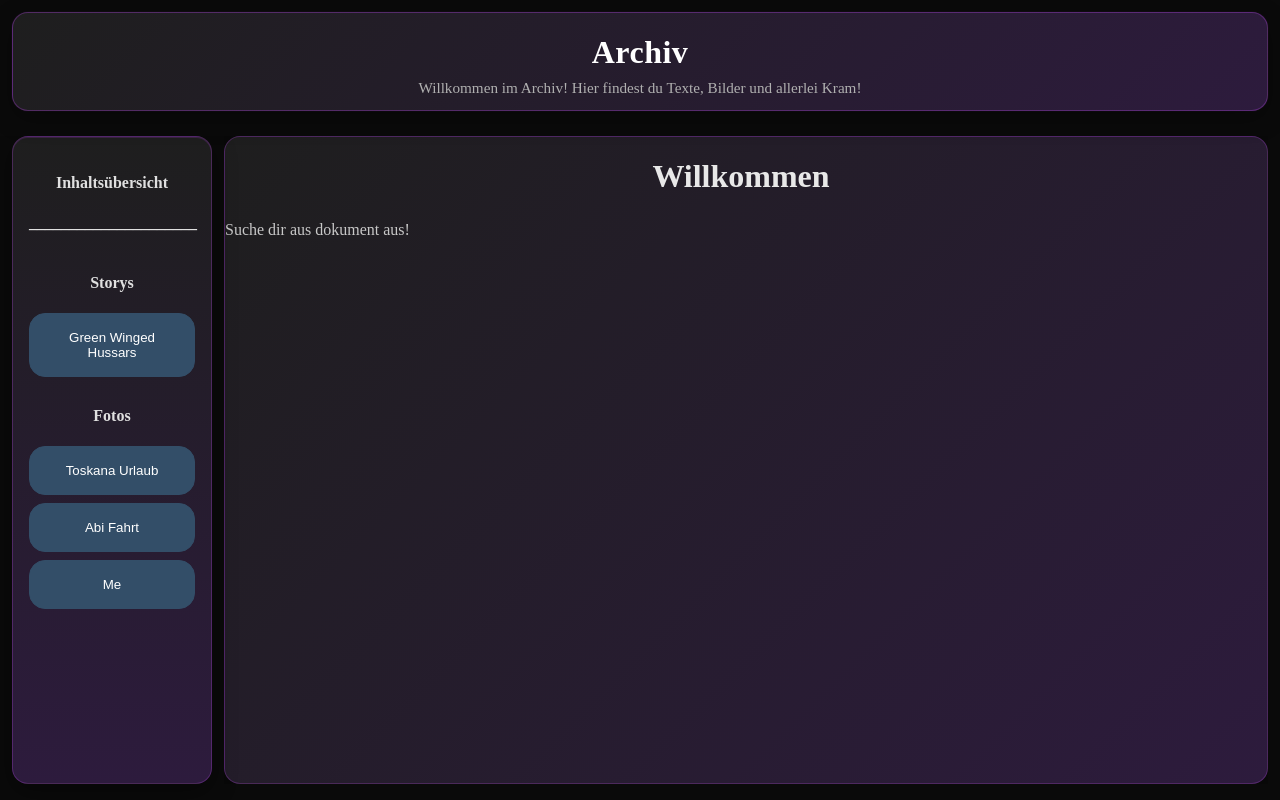
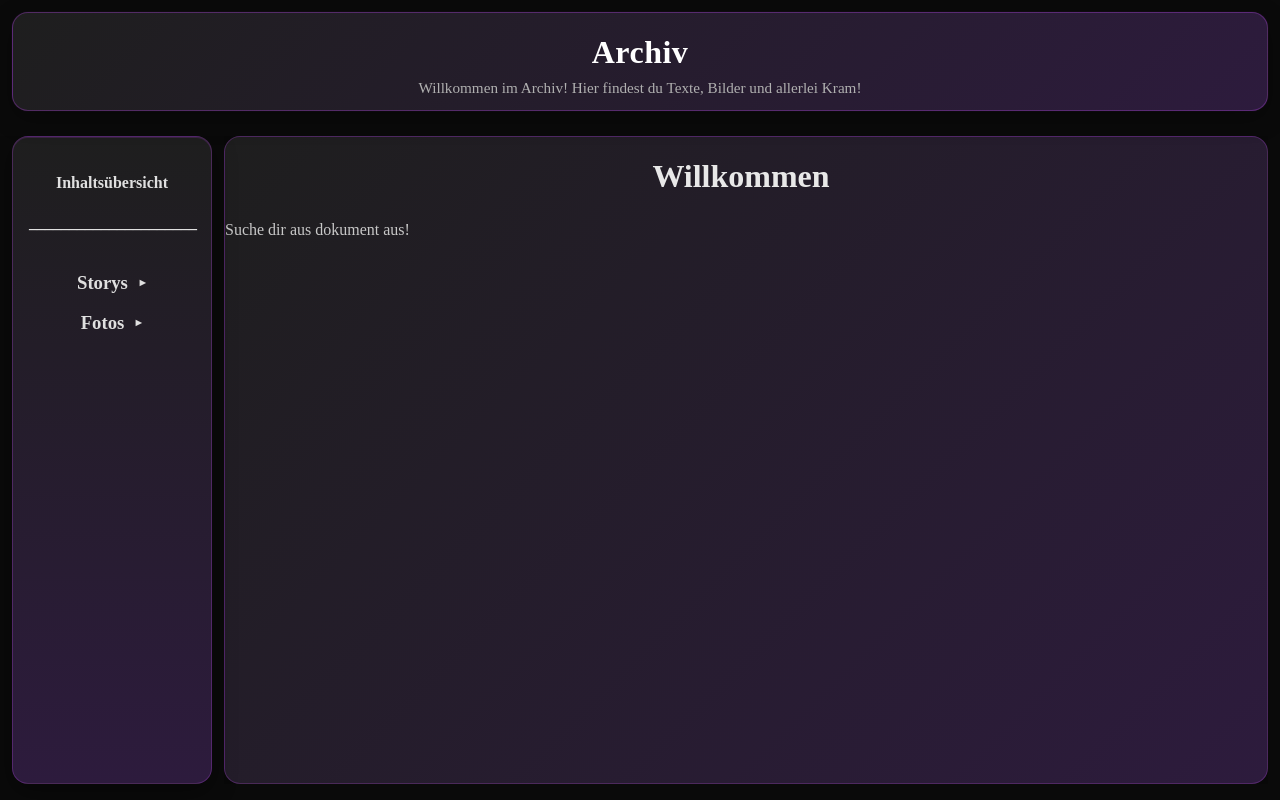
Before and after one commit to TillKerkhoff/MiaWeb, an Angular app in the folder angular-MiaWeb/: page /archiv in a window 1280 px wide. Built offline with nearby package versions, Linux system fonts and the light colour scheme.

Commit message:
Mobilansicht verbessert

```diff
--- a/angular-MiaWeb/src/app/components/archiv/archiv.component.html
+++ b/angular-MiaWeb/src/app/components/archiv/archiv.component.html
@@ -8,7 +8,7 @@
     </mat-card>
 
     <div class="archiv-body">
-        <!-- DESKTOP-MENÜ: Wird nur angezeigt, wenn man KEIN Handy nutzt -->
+        <!-- DESKTOP-MENÜ (Bleibt wie zuvor) -->
         @if (!isMobile) {
             <mat-card class="archiv-menu-card" appearance="outlined">
                 <div align="center">
@@ -17,33 +17,76 @@
                 </div>
 
                 <div>
-                    <h4 align="center">Storys</h4>
+                    <!-- ================= STORYS ================= -->
+                    <h3 align="center" class="clickable-header" (click)="toggle('storys')">
+                        Storys
+                        <span class="arrow" [class.rotated]="isExpanded('storys')">▼</span>
+                    </h3>
+
+                    @if (isExpanded('storys')) {
+                        <div class="sub-category-container">
+                            <h4 align="center" class="clickable-header" (click)="toggle('warhammer')">
+                                Warhammer
+                                <span class="arrow" [class.rotated]="isExpanded('warhammer')">▼</span>
+                            </h4>
+
+                            @if (isExpanded('warhammer')) {
+                                <div class="button-container">
                                     <button mat-button class="inhaltsbutton" (click)="buttonClick('Green Winged Hussars')">
                                         Green Winged Hussars
                                     </button>
+                                </div>
+                            }
+                        </div>
+                    }
 
-                    <h4 align="center">Fotos</h4>
+                    <!-- ================= FOTOS ================= -->
+                    <h3 align="center" class="clickable-header" (click)="toggle('fotos')">
+                        Fotos
+                        <span class="arrow" [class.rotated]="isExpanded('fotos')">▼</span>
+                    </h3>
 
+                    @if (isExpanded('fotos')) {
+                        <div class="sub-category-container">
+                            <h4 align="center" class="clickable-header" (click)="toggle('urlaub')">
+                                Urlaub
+                                <span class="arrow" [class.rotated]="isExpanded('urlaub')">▼</span>
+                            </h4>
+                            @if (isExpanded('urlaub')) {
+                                <div class="button-container">
                                     <button mat-button class="inhaltsbutton" (click)="buttonClickPhotos('Toskana')">
                                         Toskana Urlaub
                                     </button>
                                     <button mat-button class="inhaltsbutton" (click)="buttonClickPhotos('Abifahrt')">
                                         Abi Fahrt
                                     </button>
+                                </div>
+                            }
+
+                            <h4 align="center" class="clickable-header" (click)="toggle('sonstiges')">
+                                Sonstiges
+                                <span class="arrow" [class.rotated]="isExpanded('sonstiges')">▼</span>
+                            </h4>
+                            @if (isExpanded('sonstiges')) {
+                                <div class="button-container">
                                     <button mat-button class="inhaltsbutton" (click)="buttonClickPhotos('✨me✨')">
                                         Me
                                     </button>
                                 </div>
+                            }
+                        </div>
+                    }
+                </div>
             </mat-card>
         }
 
-        <!-- Hauptinhalt (Text-Panel mit deiner app-text Komponente) -->
+        <!-- Hauptinhalt -->
         <div class="archiv-text-panel">
             <app-text></app-text>
         </div>
     </div>
 
-    <!-- HANDY-MODUS ELEMENTE -->
+    <!-- HANDY-MODUS ELEMENTE (Hier wurde optimiert!) -->
     @if (isMobile) {
         <!-- Schwebender runder Menü-Button unten rechts -->
         <button class="mobile-fab" (click)="showMobileMenu = true">
@@ -53,27 +96,76 @@
         <!-- Großes Vollbild-Auswahl-Overlay -->
         @if (showMobileMenu) {
             <div class="mobile-menu-overlay">
+                <!-- Der Schließen-Button hat jetzt einen schönen runden Hintergrund bekommen -->
                 <button class="close-overlay-btn" (click)="showMobileMenu = false">&times;</button>
 
                 <div class="overlay-content">
-                    <h4>Inhaltsübersicht</h4>
-                    <h4>_____________________</h4>
+                    <h2 align="center">Inhaltsübersicht</h2>
+                    <hr class="separator">
 
-                    <h4>Storys</h4>
-                    <button mat-button class="inhaltsbutton" (click)="buttonClick('Green Winged Hussars')">
+                    <!-- ================= MOBILE: STORYS ================= -->
+                    <h3 align="center" class="clickable-header mobile-header" (click)="toggle('storys_m')">
+                        Storys
+                        <span class="arrow" [class.rotated]="isExpanded('storys_m')">▼</span>
+                    </h3>
+
+                    @if (isExpanded('storys_m')) {
+                        <div class="mobile-sub-container">
+                            <h4 align="center" class="clickable-header mobile-header" (click)="toggle('warhammer_m')">
+                                Warhammer
+                                <span class="arrow" [class.rotated]="isExpanded('warhammer_m')">▼</span>
+                            </h4>
+
+                            @if (isExpanded('warhammer_m')) {
+                                <div class="mobile-button-container">
+                                    <!-- Wenn ein Button geklickt wird, schließt sich das Menü automatisch für besseren Flow -->
+                                    <button mat-raised-button color="primary" class="mobile-inhaltsbutton" (click)="buttonClick('Green Winged Hussars'); showMobileMenu = false">
                                         Green Winged Hussars
                                     </button>
+                                </div>
+                            }
+                        </div>
+                    }
 
-                    <h4>Fotos</h4>
-                    <button mat-button class="inhaltsbutton" (click)="buttonClickPhotos('Toskana')">
-                        Toskana Fotos
+                    <!-- ================= MOBILE: FOTOS ================= -->
+                    <h3 align="center" class="clickable-header mobile-header" (click)="toggle('fotos_m')">
+                        Fotos
+                        <span class="arrow" [class.rotated]="isExpanded('fotos_m')">▼</span>
+                    </h3>
+
+                    @if (isExpanded('fotos_m')) {
+                        <div class="mobile-sub-container">
+
+                            <!-- Urlaub -->
+                            <h4 align="center" class="clickable-header mobile-header" (click)="toggle('urlaub_m')">
+                                Urlaub
+                                <span class="arrow" [class.rotated]="isExpanded('urlaub_m')">▼</span>
+                            </h4>
+                            @if (isExpanded('urlaub_m')) {
+                                <div class="mobile-button-container">
+                                    <button mat-raised-button color="primary" class="mobile-inhaltsbutton" (click)="buttonClickPhotos('Toskana'); showMobileMenu = false">
+                                        Toskana Urlaub
                                     </button>
-                    <button mat-button class="inhaltsbutton" (click)="buttonClickPhotos('Abifahrt')">
+                                    <button mat-raised-button color="primary" class="mobile-inhaltsbutton" (click)="buttonClickPhotos('Abifahrt'); showMobileMenu = false">
                                         Abi Fahrt
                                     </button>
-                    <button mat-button class="inhaltsbutton" (click)="buttonClickPhotos('✨me✨')">
+                                </div>
+                            }
+
+                            <!-- Sonstiges -->
+                            <h4 align="center" class="clickable-header mobile-header" (click)="toggle('sonstiges_m')">
+                                Sonstiges
+                                <span class="arrow" [class.rotated]="isExpanded('sonstiges_m')">▼</span>
+                            </h4>
+                            @if (isExpanded('sonstiges_m')) {
+                                <div class="mobile-button-container">
+                                    <button mat-raised-button color="primary" class="mobile-inhaltsbutton" (click)="buttonClickPhotos('✨me✨'); showMobileMenu = false">
                                         Me
                                     </button>
+                                </div>
+                            }
+                        </div>
+                    }
                 </div>
             </div>
         }
--- a/angular-MiaWeb/src/app/components/archiv/archiv.component.scss
+++ b/angular-MiaWeb/src/app/components/archiv/archiv.component.scss
@@ -16,7 +16,7 @@
   top: 0.75rem;
   left: 0.75rem;
   right: 0.75rem;
-  z-index: 10; /* Erhöht, damit der Header immer über der app-text Komponente bleibt */
+  z-index: 10;
   margin: 0;
   padding: 0.8rem 1.25rem;
   box-sizing: border-box;
@@ -43,7 +43,7 @@
 .archiv-body {
   display: flex;
   align-items: stretch;
-  margin-top: 8.5rem; /* Erhöht, um Platz für den fixierten Header zu machen */
+  margin-top: 8.5rem;
   padding: 0 0.75rem 1rem 0.75rem;
   height: calc(100vh - 9.5rem);
   gap: 0.75rem;
@@ -52,7 +52,7 @@
 }
 
 .archiv-menu-card {
-  flex: 0 0 200px; /* Leicht erhöht, damit deine Button-Texte perfekt passen */
+  flex: 0 0 200px;
   min-width: 140px;
   height: 100%;
   margin: 0;
@@ -73,20 +73,60 @@
   overflow-y: auto;
 }
 
-.inhaltsbutton {
-  width: 100%; /* Sorgt dafür, dass der Button das Menü sauber ausfüllt */
-  background: #334e68;
-  border: 1px solid #334e68;
-  border-radius: 16px;
-  color: white;
-  padding: 16px;
+/* Gemeinsame Button-Styles (Desktop & Mobile) */
+.inhaltsbutton, .mobile-inhaltsbutton {
+  width: 100% !important;
+  background: #334e68 !important;
+  border: 1px solid #334e68 !important;
+  border-radius: 16px !important;
+  color: white !important;
+  padding: 16px !important;
   margin-bottom: 0.5rem;
   cursor: pointer;
   transition: all 0.2s ease;
 
   &:hover {
-    background: #416282;
-    border-color: #c84dff;
+    background: #416282 !important;
+    border-color: #c84dff !important;
+  }
+}
+
+/* Ausklapp-Interaktion & Überschriften */
+.clickable-header {
+  cursor: pointer;
+  user-select: none;
+  display: flex;
+  align-items: center;
+  justify-content: center;
+  gap: 8px;
+  transition: color 0.2s ease;
+
+  &:hover {
+    color: #c84dff; /* Nutzt jetzt dein Lila statt dem Blau für stimmiges Design! */
+  }
+}
+
+.sub-category-container {
+  padding-left: 10px;
+  margin-bottom: 10px;
+}
+
+.button-container {
+  display: flex;
+  flex-direction: column;
+  gap: 4px;
+  margin: 8px 0;
+}
+
+/* Der Drehpfeil */
+.arrow {
+  display: inline-block;
+  font-size: 0.6em;
+  transform: rotate(-90deg);
+  transition: transform 0.2s ease;
+
+  &.rotated {
+    transform: rotate(0deg);
   }
 }
 
@@ -125,49 +165,91 @@
     }
   }
 
-  /* Vollbild Overlay für Themenauswahl */
+  /* Vollbild Overlay für Themenauswahl (Optimiert!) */
   .mobile-menu-overlay {
     position: fixed;
     top: 0;
     left: 0;
     width: 100vw;
     height: 100vh;
-    background: rgba(10, 10, 10, 0.98);
-    z-index: 30; /* Liegt über dem fixen Header */
+    background: rgba(10, 10, 10, 0.94); /* Passend dunkler Archiv-Body */
+    backdrop-filter: blur(8px); /* Eleganter Milchglaseffekt */
+    -webkit-backdrop-filter: blur(8px);
+    z-index: 30;
     display: flex;
-    justify-content: center;
+    flex-direction: column;
     align-items: center;
-    padding: 24px;
+    justify-content: flex-start;
+    padding: 80px 24px 40px 24px;
     box-sizing: border-box;
+    overflow-y: auto; /* Erlaubt das Scrollen, falls viele Unterthemen aufgeklappt sind */
 
     .overlay-content {
       width: 100%;
-      max-width: 280px;
-      text-align: center;
+      max-width: 300px;
 
-      h4 {
-        margin: 1rem 0 0.5rem 0;
+      h2 {
         color: white;
+        margin-bottom: 5px;
       }
 
-      h4[align="center"] {
-        color: #c84dff; /* Färbt die Sektionen wie "Storys" lila */
+      .separator {
+        border: none;
+        border-top: 2px solid rgba(200, 77, 255, 0.3);
+        margin: 10px auto 25px auto;
+        width: 40px;
       }
     }
 
-    /* Schließen 'X' oben rechts */
+    /* Struktur für mobile Listen */
+    .mobile-header {
+      padding: 10px 0;
+      margin: 4px 0;
+      font-size: 1.2rem;
+      color: #ffffff;
+    }
+
+    .mobile-sub-container {
+      padding-left: 15px;
+      border-left: 2px solid rgba(200, 77, 255, 0.15); /* Dezente lila Linie links */
+      margin-bottom: 12px;
+    }
+
+    .mobile-button-container {
+      display: flex;
+      flex-direction: column;
+      gap: 8px;
+      padding: 8px 0;
+    }
+
+    .mobile-inhaltsbutton {
+      min-height: 48px; /* Perfekte Daumengröße */
+      font-size: 0.95rem !important;
+      margin-bottom: 0;
+    }
+
+    /* Schließen 'X' oben rechts (Verschönert!) */
     .close-overlay-btn {
       position: absolute;
       top: 24px;
       right: 24px;
-      background: transparent;
+      width: 44px;
+      height: 44px;
+      border-radius: 50%;
+      background: rgba(255, 255, 255, 0.05);
       color: #b0b0b0;
-      border: none;
-      font-size: 36px;
+      border: 1px solid rgba(255, 255, 255, 0.1);
+      font-size: 32px;
+      display: flex;
+      align-items: center;
+      justify-content: center;
       cursor: pointer;
+      line-height: 1;
 
-      &:hover {
+      &:hover, &:active {
         color: white;
+        background: rgba(200, 77, 255, 0.2);
+        border-color: rgba(200, 77, 255, 0.4);
       }
     }
   }
--- a/angular-MiaWeb/src/app/components/archiv/archiv.component.ts
+++ b/angular-MiaWeb/src/app/components/archiv/archiv.component.ts
@@ -17,7 +17,8 @@ export class ArchivComponent implements OnInit, OnDestroy {
   private breakpointObserver = inject(BreakpointObserver);
   private interactionService = inject(TextInteractionService);
   private cdr = inject(ChangeDetectorRef);
-  private platformId = inject(PLATFORM_ID); // <-- Plattform-ID injizieren
+  private platformId = inject(PLATFORM_ID);
+  expandedStates: { [key: string]: boolean } = {};
 
   isMobile = false;
   showMobileMenu = false;
@@ -45,6 +46,15 @@ export class ArchivComponent implements OnInit, OnDestroy {
     this.showMobileMenu = false;
   }
 
+  toggle(key: string) {
+  // Kehrt den aktuellen Zustand um (falls undefined/false -> true, falls true -> false)
+  this.expandedStates[key] = !this.expandedStates[key];
+  }
+
+  isExpanded(key: string): boolean {
+    return !!this.expandedStates[key];
+  }
+
   ngOnDestroy(): void {
     if (this.breakpointSub) {
       this.breakpointSub.unsubscribe();
```
Lines whose indentation alone changed are shown as unchanged.
